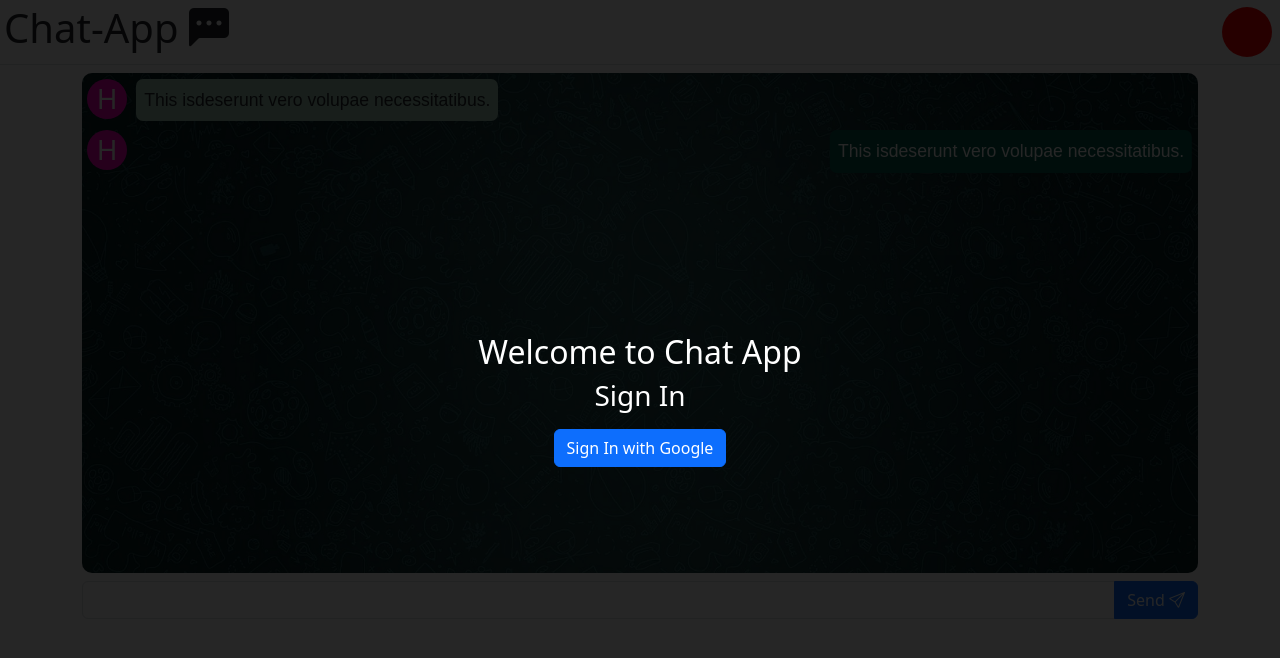
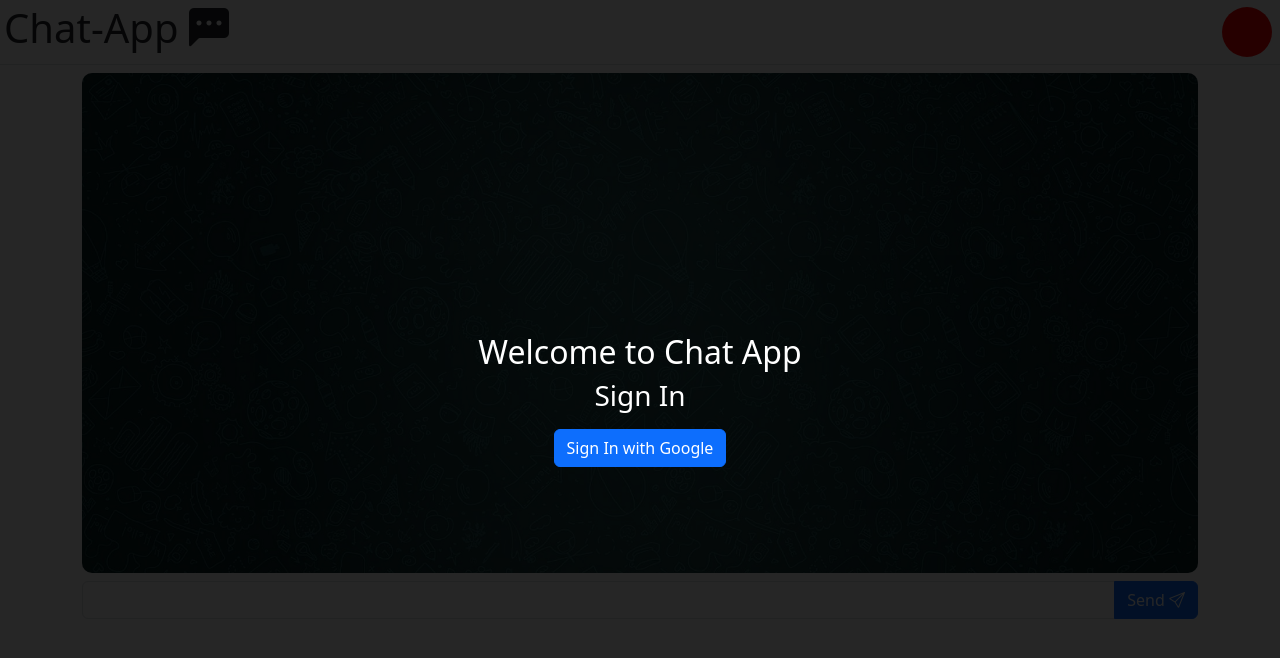
Before and after one commit to DakshithaHasindra/chat-app, a website built with Parcel: page front-end/src/index.html in a window 1280 px wide. Built offline with nearby package versions, Linux system fonts and the light colour scheme; some packages are replaced by stand-ins of ours; no server answers; files whose address does not match are found by name.

Commit message:
Initial commit after resolve push issue

```diff
--- a/front-end/package.json
+++ b/front-end/package.json
@@ -4,11 +4,11 @@
   "description": "",
   "source": "src/index.html",
   "dependencies": {
-    "bootstrap-icons": "^1.11.2",
     "parcel": "^2.10.3"
   },
   "devDependencies": {
     "bootstrap": "^5.3.2",
+    "bootstrap-icons": "^1.11.2",
     "firebase": "^10.6.0",
     "process": "^0.11.10"
   },
--- a/front-end/src/index.html
+++ b/front-end/src/index.html
@@ -27,11 +27,11 @@
             <div  class="col-lg-12 col-12 ">
                 <div id="chat">
                     <div>
-                        <div id="sender-data"><h3>H</h3></div>
+                        <!-- <div id="sender-data"><h3>H</h3></div>
                         <div class="message p-2 ">This isdeserunt vero volupae necessitatibus.</div>
                         <br>
                         <div id="sender-data"><h3>H</h3></div>
-                        <div class="message p-2 me">This isdeserunt vero volupae necessitatibus.</div><br>
+                        <div class="message p-2 me">This isdeserunt vero volupae necessitatibus.</div><br> -->
                     </div>
                     <!-- <div class="message p-2 me">This isdeserunt vero volupae necessitatibus.</div> -->
 
```
Also changed, not shown: front-end/pnpm-lock.yaml.
